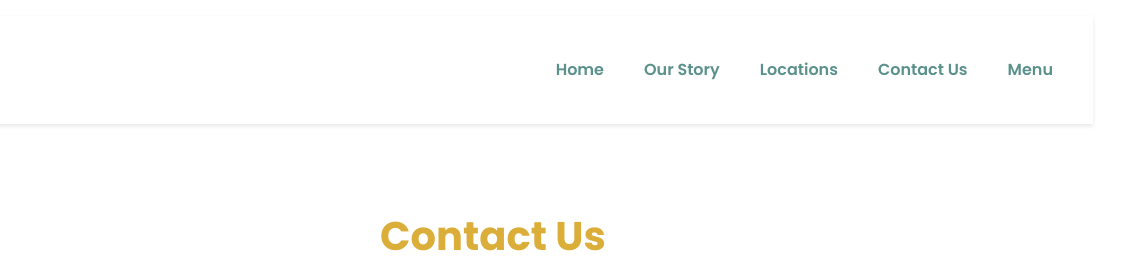
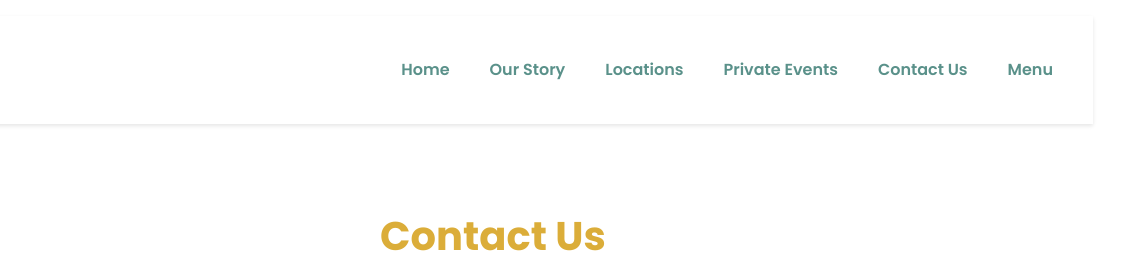
Before and after one commit to yalegoldberg/yalegoldberg, a plain HTML site: page contact-us.html in a window 1280 px wide. Shown: the top 280 px of the page, 147-1280 px from the left. Drawn offline with Linux system fonts and the light colour scheme.

Commit message:
Update contact-us.html
added private events to nav

```diff
--- a/contact-us.html
+++ b/contact-us.html
@@ -21,6 +21,7 @@
           <li><a href="index.html">Home</a></li>
           <li><a href="our-story.html">Our Story</a></li>
           <li><a href="locations.html">Locations</a></li>
+          <li><a href="private-events.html">Private Events</a></li>
           <li><a href="contact-us.html">Contact Us</a></li>
           <li><a href="menu.html">Menu</a></li>
 
```
